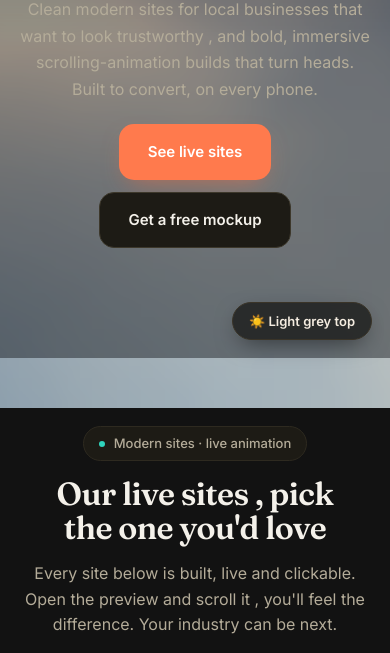
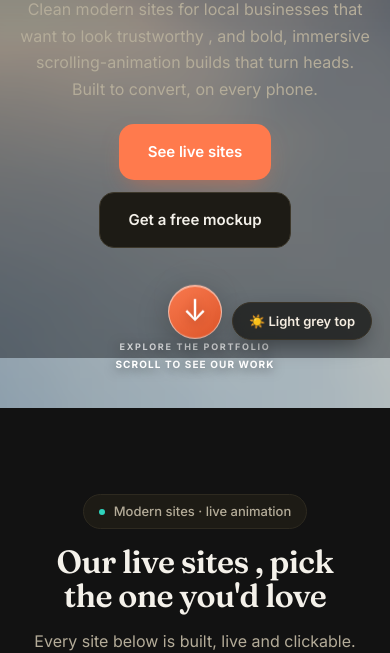
Before and after one commit to ammarb132/elevate-websites, a plain HTML site: page index.html in a window 390 px wide. Shown: the part 486-1139 px from the top of the page. Drawn offline with nearby package versions, Linux system fonts and the light colour scheme; animation ran at ten frames a second.

Commit message:
Elevate portfolio scroll cue

```diff
--- a/assets/site.css
+++ b/assets/site.css
@@ -66,9 +66,19 @@ html[data-theme="dark"] #themeMoon{display:block}
 .h-disp em{font-style:italic;color:var(--acc)}
 .h-sub{font-size:17px;color:var(--mute);max-width:660px;line-height:1.66}
 .hero-cta{display:flex;gap:12px;flex-wrap:wrap;justify-content:center}
-.scroll-cue{position:absolute;bottom:26px;left:50%;transform:translateX(-50%);display:flex;flex-direction:column;align-items:center;gap:8px;color:var(--mute);font-size:12px;letter-spacing:.14em;text-transform:uppercase}
-.scroll-cue .chev{width:22px;height:22px;border-right:2px solid var(--acc);border-bottom:2px solid var(--acc);transform:rotate(45deg);animation:cue 1.8s ease-in-out infinite}
-@keyframes cue{0%,100%{opacity:.35;transform:rotate(45deg) translate(0,0)}50%{opacity:1;transform:rotate(45deg) translate(3px,3px)}}
+.scroll-cue{position:absolute;bottom:22px;left:50%;z-index:2;transform:translateX(-50%);display:grid;justify-items:center;gap:8px;min-width:216px;padding:8px 14px 10px;color:#fff;text-decoration:none;isolation:isolate}
+.scroll-cue__disc{position:relative;z-index:1;display:grid;place-items:center;width:68px;height:68px;border:1px solid rgba(255,255,255,.54);border-radius:50%;background:linear-gradient(145deg,rgba(255,122,77,.96),rgba(226,85,40,.96));box-shadow:0 10px 32px rgba(0,0,0,.28),inset 0 1px 0 rgba(255,255,255,.46);font:400 38px/1 Inter,sans-serif;will-change:transform;animation:cue-float 2.7s cubic-bezier(.22,1,.36,1) infinite}
+.scroll-cue__disc span{display:block;transform:translateY(-2px);text-shadow:0 2px 10px rgba(79,20,3,.24)}
+.scroll-cue__halo{position:absolute;top:1px;z-index:-1;width:66px;height:66px;border:1px solid rgba(255,122,77,.72);border-radius:50%;opacity:0;will-change:transform,opacity;animation:cue-ring 2.7s cubic-bezier(.16,1,.3,1) infinite}
+.scroll-cue__copy{display:grid;justify-items:center;gap:2px;text-align:center;text-transform:uppercase;text-shadow:0 2px 12px rgba(0,0,0,.6)}
+.scroll-cue__copy small{font-size:10px;font-weight:700;letter-spacing:.19em;color:rgba(255,255,255,.7)}
+.scroll-cue__copy strong{font-size:12px;font-weight:700;letter-spacing:.11em;color:#fff}
+.scroll-cue:hover .scroll-cue__disc,.scroll-cue:focus-visible .scroll-cue__disc{animation-play-state:paused;filter:brightness(1.09);box-shadow:0 15px 40px rgba(255,100,58,.36),inset 0 1px 0 rgba(255,255,255,.58)}
+.scroll-cue:hover .scroll-cue__disc span,.scroll-cue:focus-visible .scroll-cue__disc span{transform:translateY(3px) scale(1.13)}
+.scroll-cue:hover .scroll-cue__copy strong,.scroll-cue:focus-visible .scroll-cue__copy strong{color:#ffd1c1}
+.scroll-cue:focus-visible{outline:2px solid #fff;outline-offset:6px;border-radius:22px}
+@keyframes cue-float{0%,100%{transform:translateY(0)}48%{transform:translateY(7px)}64%{transform:translateY(4px)}}
+@keyframes cue-ring{0%{transform:scale(.84);opacity:0}24%{opacity:.64}72%,100%{transform:scale(1.68);opacity:0}}
 
 /* Sections */
 section{max-width:1160px;margin:0 auto;padding:96px 24px}
@@ -77,7 +87,7 @@ section{max-width:1160px;margin:0 auto;padding:96px 24px}
 .p-body{color:var(--mute);font-size:16px;max-width:660px}
 .reveal{opacity:0;transform:translateY(28px);transition:opacity .8s cubic-bezier(.22,1,.36,1),transform .8s cubic-bezier(.22,1,.36,1)}
 .reveal.in{opacity:1;transform:none}
-@media (prefers-reduced-motion:reduce){.reveal{opacity:1;transform:none}.hero::before,.scroll-cue .chev{animation:none}}
+@media (prefers-reduced-motion:reduce){.reveal{opacity:1;transform:none}.hero::before,.scroll-cue__disc,.scroll-cue__halo{animation:none}}
 
 /* Grids & cards */
 .grid{display:grid;grid-template-columns:repeat(3,1fr);gap:22px;margin-top:8px}
@@ -173,11 +183,15 @@ html[data-theme="dark"] .start-card .p-body{color:#cfc8ba}
   .nav{padding:12px 16px}
   .nav-links{display:none}
   .nav-name{font-size:12.5px}
-  .hero{min-height:auto;padding:72px 18px 82px}
+  .hero{min-height:auto;padding:72px 18px 150px}
   .h-sub{font-size:16px}
   .start-card{padding:44px 22px}
   .contact-strip{gap:16px;flex-direction:column;align-items:center}
-  .scroll-cue{display:none}
+  .scroll-cue{bottom:16px;min-width:194px;gap:6px}
+  .scroll-cue__disc{width:54px;height:54px;font-size:30px}
+  .scroll-cue__halo{top:3px;width:50px;height:50px}
+  .scroll-cue__copy small{font-size:9px}
+  .scroll-cue__copy strong{font-size:10px}
 }
 /* centered intro under What-you-get */
 .what > .p-body{text-align:center;max-width:780px;margin:-26px auto 40px}
--- a/index.html
+++ b/index.html
@@ -38,7 +38,11 @@
       <a class="btn btn-ghost btn-lg" href="#start">Get a free mockup</a>
     </div>
   </div>
-  <div class="scroll-cue"><span class="chev"></span>Scroll to see our work</div>
+  <a class="scroll-cue" href="#live" aria-label="Scroll to our live website portfolio">
+    <span class="scroll-cue__halo" aria-hidden="true"></span>
+    <span class="scroll-cue__disc" aria-hidden="true"><span>↓</span></span>
+    <span class="scroll-cue__copy"><small>Explore the portfolio</small><strong>Scroll to see our work</strong></span>
+  </a>
 </section>
 
 <section class="live" id="live">
```
